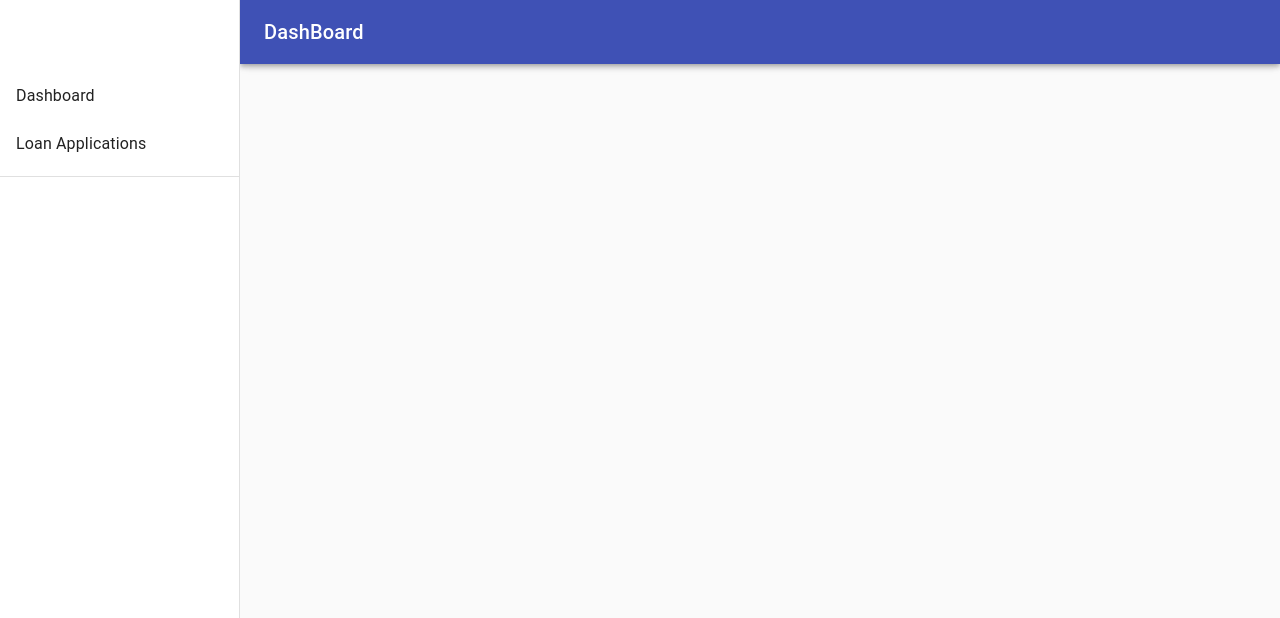
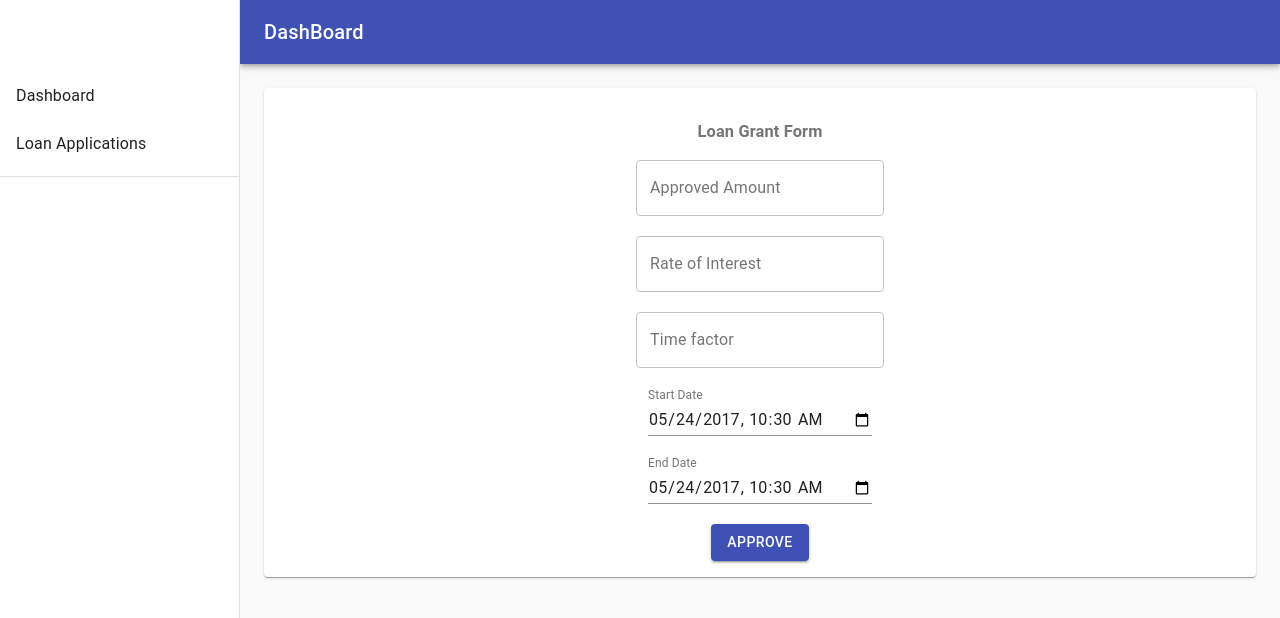
Before and after one commit to M-I-T-R-A/mitra-admin, a React (Create React App) app: page /applications/accept/1 in a window 1280 px wide. Shown: the top 618 px of the page. Built offline with nearby package versions, Linux system fonts and the light colour scheme.

Commit message:
approve/reject working

```diff
--- a/package.json
+++ b/package.json
@@ -3,12 +3,16 @@
   "version": "0.1.0",
   "private": true,
   "dependencies": {
+    "@date-io/date-fns": "^2.10.8",
     "@material-ui/core": "^4.11.3",
     "@material-ui/icons": "^4.9.1",
+    "@material-ui/pickers": "^3.2.10",
     "@testing-library/jest-dom": "^5.11.4",
     "@testing-library/react": "^11.1.0",
     "@testing-library/user-event": "^12.1.10",
+    "axios": "^0.21.1",
     "chart.js": "^2.9.4",
+    "date-fns": "^2.17.0",
     "react": "^17.0.1",
     "react-chartjs-2": "^2.11.1",
     "react-d3-speedometer": "^1.0.1",
--- /dev/null
+++ b/src/AcceptLoan.js
@@ -0,0 +1,132 @@
+import React, { useEffect, useState } from 'react'
+import { Typography, CircularProgress } from '@material-ui/core';
+import FeedCard from './FeedCard';
+import Button from '@material-ui/core/Button';
+import Grid from '@material-ui/core/Grid';
+import Paper from '@material-ui/core/Paper';
+import TextField from '@material-ui/core/TextField';
+import {
+    Link
+} from 'react-router-dom';
+import { makeStyles } from '@material-ui/core/styles';
+import DateFnsUtils from '@date-io/date-fns';
+import {
+    MuiPickersUtilsProvider,
+    KeyboardTimePicker,
+    KeyboardDatePicker,
+} from '@material-ui/pickers';
+import axios from 'axios'
+
+const useStyles = makeStyles((theme) => ({
+    root: {
+        flexGrow: 1,
+        backgroundColor: theme.palette.background.paper,
+    },
+    paper: {
+        padding: theme.spacing(2),
+        textAlign: 'center',
+        color: theme.palette.text.secondary,
+    },
+    media: {
+        height: 0,
+        paddingTop: '56.25%', // 16:9
+    },
+    mediaRoot: {
+        maxWidth: 345,
+    }
+}));
+
+
+function AcceptLoan({ match }) {
+    const {
+        params: { id }
+    } = match;
+    const classes = useStyles();
+
+    //const [startDate, setStartDate] = React.useState(new Date('2014-08-18T21:11:54'));
+    //const [endDate, setEndDate] = React.useState(new Date('2014-08-18T21:11:54'));
+
+    const [approvedLoan, setApprovedLoan] = useState({
+        approvedAmount: 0.0,
+        rateOfInterest: 0.0,
+        timeFactor: 0.0,
+        startDate: React.useState(new Date('2014-08-18T21:11:54')),
+        endDate: React.useState(new Date('2014-08-18T21:11:54'))
+    });
+
+    const handleStartDateChange = (date) => {
+        setApprovedLoan({
+            ...approvedLoan,
+            startDate: date
+        });
+    };
+
+    const handleEndDateChange = (date) => {
+        setApprovedLoan({
+            ...approvedLoan,
+            endDate: date
+        });
+    };
+
+    const updateField = e => {
+        setApprovedLoan({
+            ...approvedLoan,
+            [e.target.name]: e.target.value
+        });
+    };
+
+    const submitLoanApplication = () => {
+        axios.post(`http://localhost:5000/admin/customer/approve/${id}`, { approvedLoan }) //'http://localhost:8000' 'https://bharatdebtrelief-backend.herokuapp.com'
+            .then(response => {
+                console.log(response);
+            })
+            .catch(e => {
+                console.log(e);
+            });
+    }
+
+    return (
+        <div>
+            <div style={{ display: 'center', flexDirection: 'column', alignItems: 'center', justifyContent: 'space-around' }}>
+                <Grid container spacing={3}>
+                    <Grid item xs={12}>
+                        <Paper className={classes.paper}>
+                            <h3>Loan Grant Form</h3>
+                            <form className={classes.root} noValidate autoComplete="off" onSubmit={submitLoanApplication}>
+                                <TextField id="outlined-basic" label="Approved Amount" variant="outlined" name="approvedAmount" />
+                                <br></br><br></br><TextField id="outlined-basic" label="Rate of Interest" variant="outlined" name="rateOfInterest" />
+                                <br></br><br></br><TextField id="outlined-basic" label="Time factor" variant="outlined" name="timeFactor" />
+                                <br></br><br></br><TextField
+                                    id="datetime-local"
+                                    label="Start Date"
+                                    type="datetime-local"
+                                    defaultValue="2017-05-24T10:30"
+                                    name="startDate"
+                                    className={classes.textField}
+                                    InputLabelProps={{
+                                        shrink: true,
+                                    }}
+                                />
+                                <br></br><br></br><TextField
+                                    id="datetime-local"
+                                    label="End Date"
+                                    type="datetime-local"
+                                    defaultValue="2017-05-24T10:30"
+                                    name="endDate"
+                                    className={classes.textField}
+                                    InputLabelProps={{
+                                        shrink: true,
+                                    }}
+                                /><br></br><br></br>
+                                <Button type="submit" variant="contained" color="primary">Approve</Button>
+                            </form>
+                        </Paper>
+                    </Grid>
+                </Grid>
+            </div>
+        </div >
+    )
+}
+
+
+export default AcceptLoan;
--- a/src/LoanApplications.js
+++ b/src/LoanApplications.js
@@ -3,6 +3,7 @@ import { Typography, CircularProgress } from '@material-ui/core';
 import FeedCard from './FeedCard2';
 import PendingLoans from './PendingLoans'
 import Profile from './Profile'
+import AcceptLoan from './AcceptLoan'
 import { BrowserRouter as Router, Switch, Route, NavLink, useHistory } from 'react-router-dom';
 
 function LoanApplications() {
@@ -11,6 +12,7 @@ function LoanApplications() {
             <Switch>
                 <Route path="/applications" exact component={PendingLoans} />
                 <Route path="/applications/profile/:id" component={Profile} />
+                <Route path="/applications/accept/:id" component={AcceptLoan} />
             </Switch>
         </div>
     );
--- a/src/Profile.js
+++ b/src/Profile.js
@@ -3,6 +3,9 @@ import { Typography, CircularProgress } from '@material-ui/core';
 import FeedCard from './FeedCard';
 import Button from '@material-ui/core/Button';
 import Grid from '@material-ui/core/Grid';
+import {
+    Link
+  } from 'react-router-dom';
 
 function Profile({ match }) {
     const {
@@ -10,6 +13,9 @@ function Profile({ match }) {
     } = match;
 
     const [customer, setCustomer] = useState(null);
+    const [loanId, setLoanId] = useState(null);
+
+
     useEffect(() => {
         getCustomers();
     }, [])
@@ -19,6 +25,14 @@ function Profile({ match }) {
         const data = await res.json();
         console.log(data);
         setCustomer(data);
+        const res2 = await fetch(`http://localhost:5000/customer/loan/instant/current/${id}`);
+        const data2 = await res2.json();
+        console.log(data2);
+        setLoanId(data2.id);
+    }
+
+    const reject = async () => {
+        const res2 = await fetch(`http://localhost:5000/admin/customer/reject/${loanId}`)
     }
 
     if (!customer) return (
@@ -33,14 +47,10 @@ function Profile({ match }) {
                     <Grid container spacing={3}>
                         <Grid item xs={12}>
                             <Typography variant="h4" gutterBottom>
-                                Profile
-
-                            <Button variant="contained" color="green">
-                                Consider
-                    </Button>
-                            <Button variant="contained" color="red">
-                                Reject
-                     </Button></Typography>
+                                <p>Profile</p>
+                                <Button variant="contained" color="primary" component={Link} to={`/applications/accept/${loanId}`}>Consider</Button>
+                                <Button variant="contained" color="red" component={Link} to={`/applications`} onClick={reject}>Reject</Button>
+                            </Typography>
                         </Grid>
                     </Grid>
                 </div>
--- a/src/tabs/Tab1.js
+++ b/src/tabs/Tab1.js
@@ -28,7 +28,7 @@ const useStyles = makeStyles((theme) => ({
 export default function Tab1({ data }) {
     const classes = useStyles();
     let text;
-    if (data.haveCurrentLoan) {
+    if (data&&data.haveCurrentLoan) {
         text = <p>having loan</p>;
     } else {
         text = <p>Currently no loan is being sactioned or being applied.</p>;
```
Also changed, not shown: 2 other files (tests, documents, lock files or other folders).
